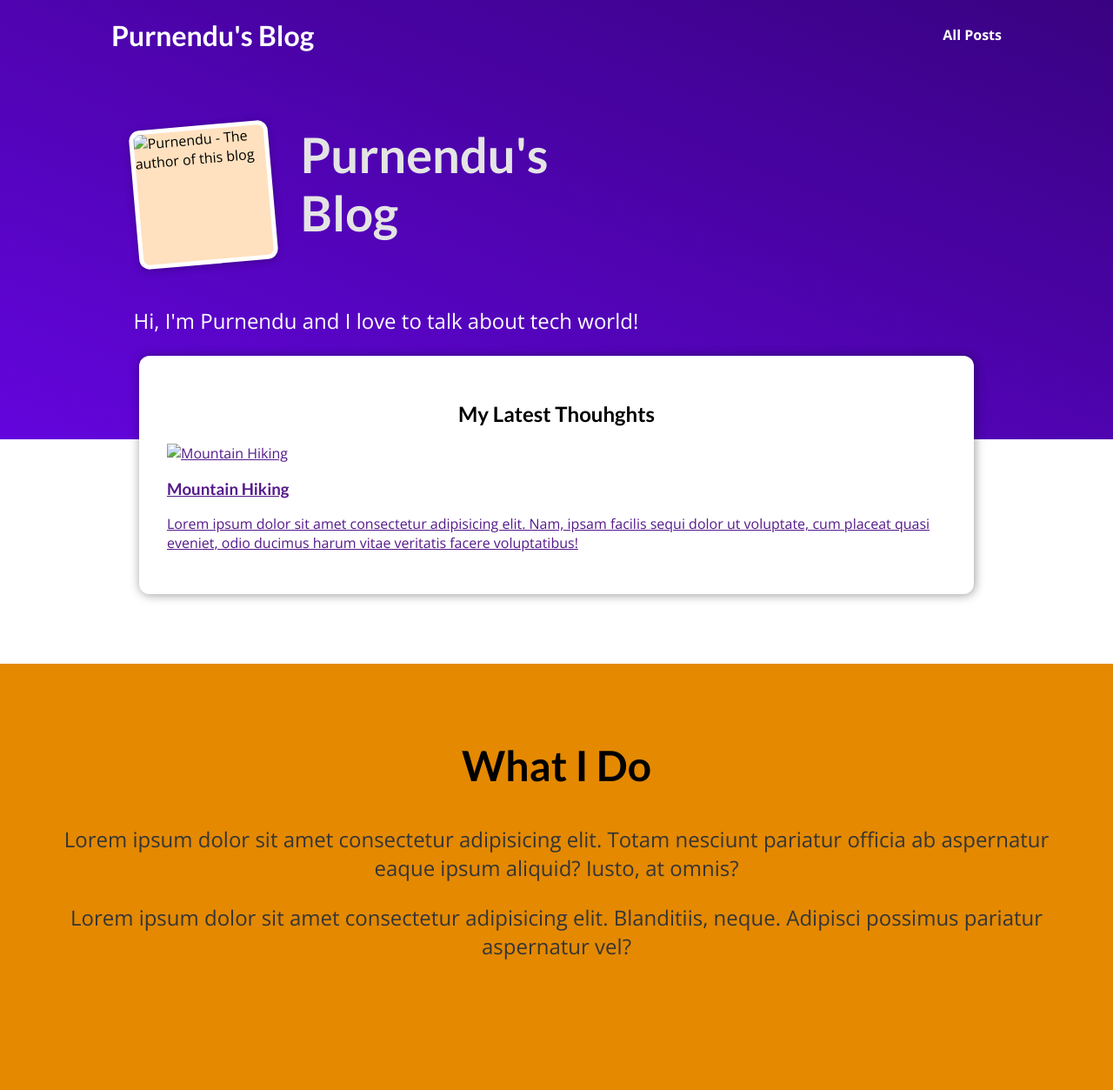
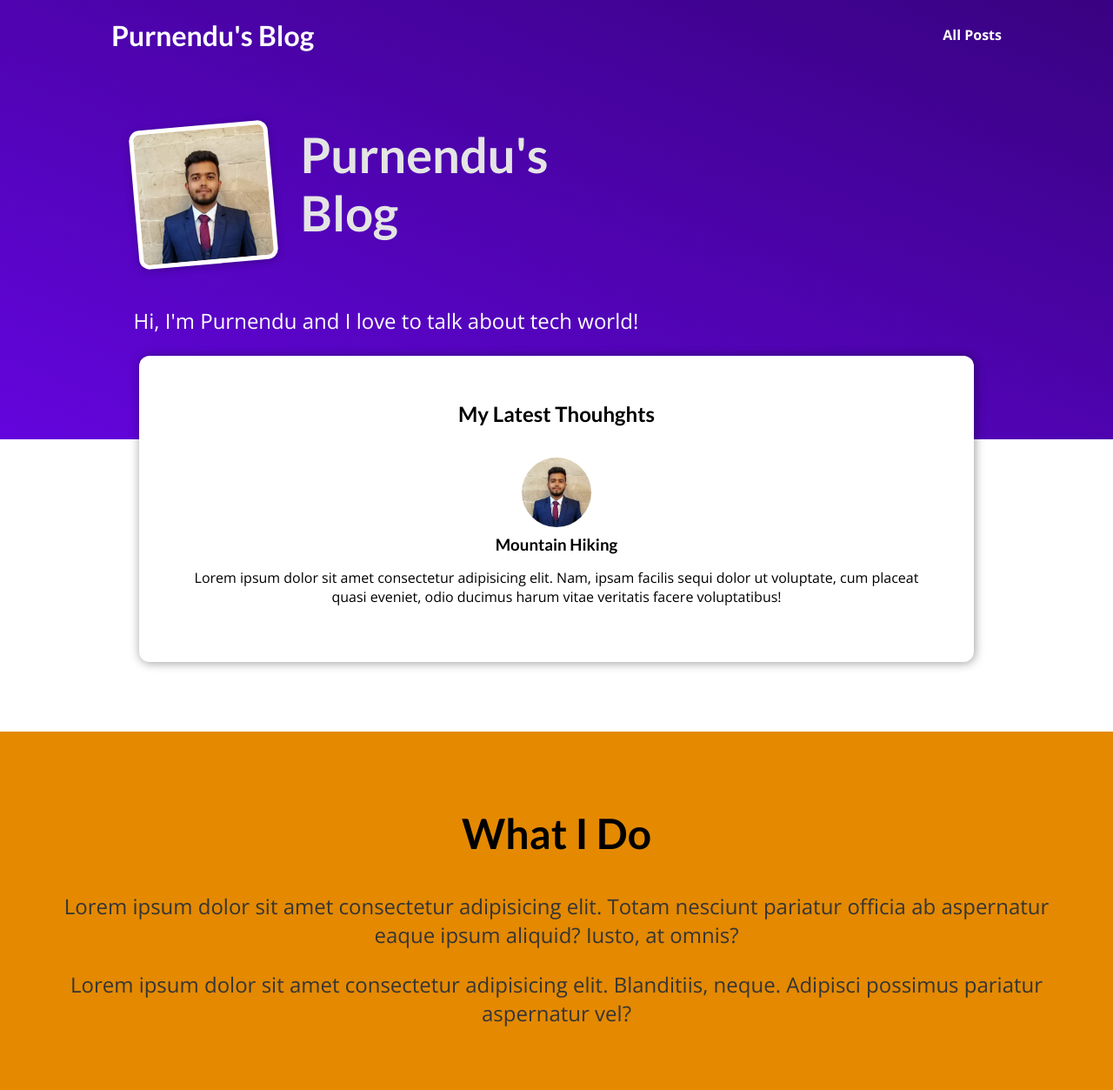
Before and after one commit to ptsourav21/myblog_site_django, a Django app: page / in a window 1280 px wide. Shown: the whole page at 87% size. Before the commit the page ends 1103 px from the top, so only its background shows below. Run offline with Django 4.2, Linux system fonts and the light colour scheme.

Commit message:
Added Static Image

```diff
--- a/blog/static/blog/index.css
+++ b/blog/static/blog/index.css
@@ -58,6 +58,7 @@
   flex: 1;
 }
 
+
 #about {
   text-align: center;
   padding: 3rem;
@@ -73,3 +74,41 @@
   font-size: 1.5rem;
   color: #353535;
 }
+.post{
+  display: flex;
+  flex-direction: column;
+  align-items:center;
+  text-align: center;
+}
+.post a{
+  text-decoration: none;
+  color: black;
+  transition: all 0.2s ease;
+  padding: 1rem;
+}
+.post a:hover,
+.post a:active{
+  transform: scale(1.1);
+  background-color: #390281;
+  color: white;
+}
+.post img{
+  width: 5rem;
+  height: 5rem;
+  border-radius: 50%;
+  object-fit: cover;
+}
+.post h3 {
+  margin: 0.25rem 0;
+}
+.post time {
+  color: #666666;
+  margin: 0.25rem;
+  font-style: italic;
+  font-size: 0.85rem;
+}
+
+.post:hover time,
+.post:active time {
+  color: white;
+}
--- a/blog/templates/blog/index.html
+++ b/blog/templates/blog/index.html
@@ -20,7 +20,7 @@ My Blog
 
 <section id="welcome">
   <header>
-    <img src="" alt="Purnendu - The author of this blog" />
+    <img src="{%static "blog/images/Purnendu.jpg"%}" alt="Purnendu - The author of this blog" />
     <h2>Purnendu's Blog</h2>
   </header>
   <p>Hi, I'm Purnendu and I love to talk about tech world!</p>
@@ -32,7 +32,7 @@ My Blog
     <li>
       <article class="post">
         <a href="">
-          <img src="" alt="Mountain Hiking" />
+          <img src="{%static "blog/images/Purnendu.jpg"%}" alt="Mountain Hiking" />
           <div class="post__content">
             <h3>Mountain Hiking</h3>
             <p>
```
Also changed, not shown: blog/static/blog/images/Purnendu.jpg (added).
